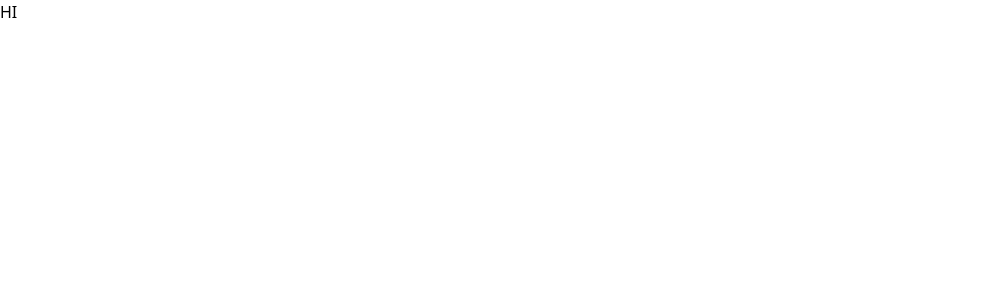
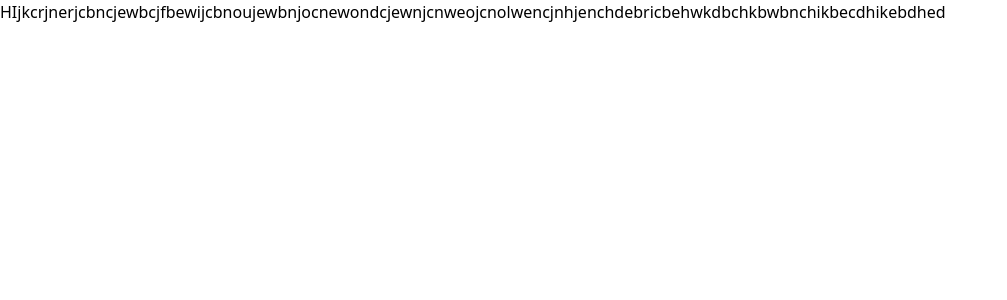
Before and after one commit to Hiba-Mohamed/Wasafati-CookingBlog-ReactJS, a React (Vite) app: page / in a window 1280 px wide. Shown: the top 300 px of the page, without its empty margins (0-1007 px from the left). Built offline with nearby package versions, Linux system fonts and the light colour scheme.

Commit message:
simplified to debug

```diff
--- a/src/App.tsx
+++ b/src/App.tsx
@@ -1,14 +1,9 @@
-
-import { Routes, Route } from "react-router-dom";
-
-import { IntroPage } from "./pages/IntroPage";
-import { HashRouter } from "react-router-dom";
 
 
 function App() {
   return (
     <div className="App">
-     HI
+     HIjkcrjnerjcbncjewbcjfbewijcbnoujewbnjocnewondcjewnjcnweojcnolwencjnhjenchdebricbehwkdbchkbwbnchikbecdhikebdhed
     </div>
   );
 }
--- a/src/pages/IntroPage.tsx
+++ /dev/null
@@ -1,5 +0,0 @@
-export function IntroPage(){
-    return(
-        <div className="text-6xl text-red-400">Hi :)</div>
-    )
-}
```
